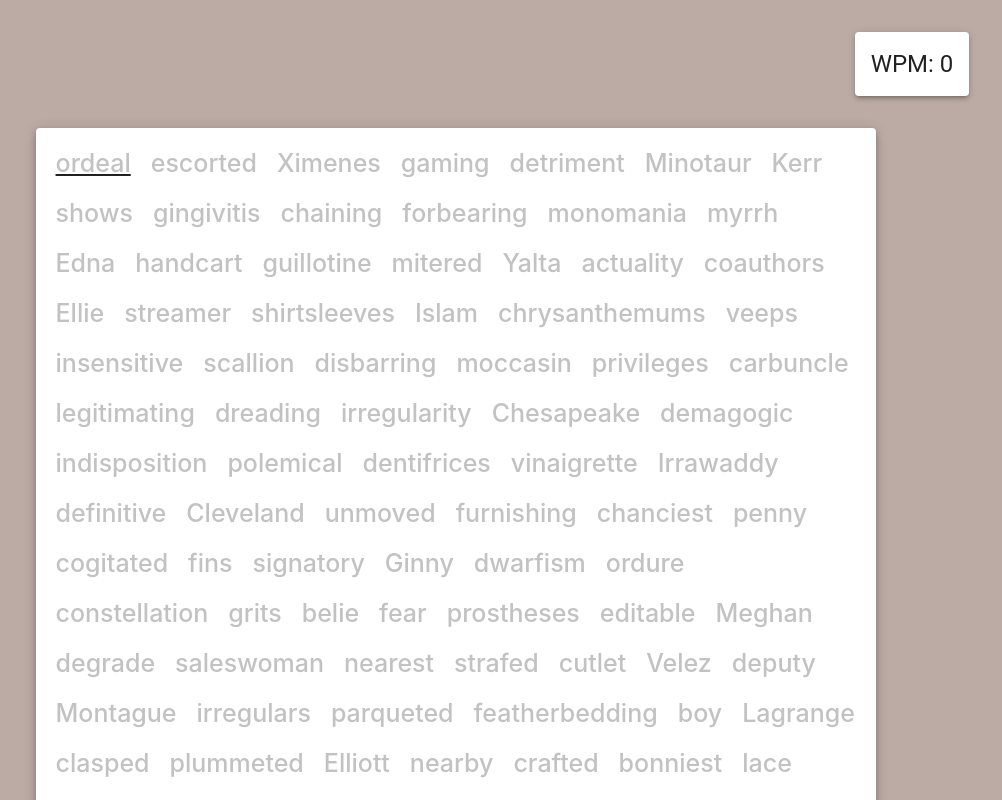
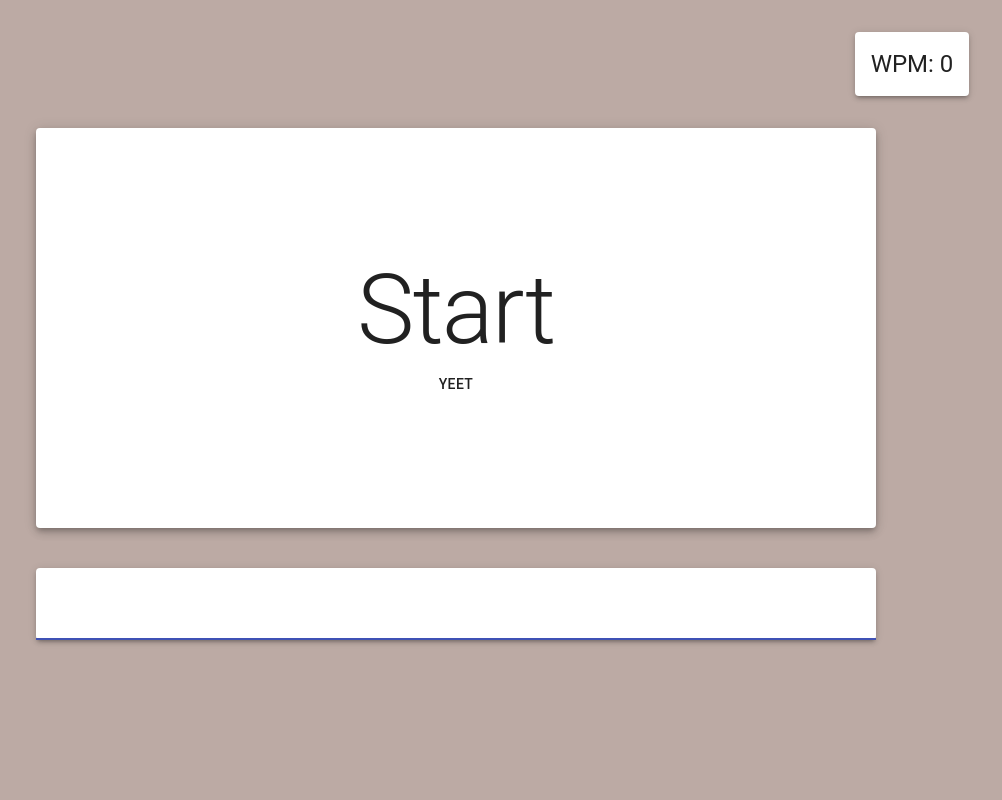
Before and after one commit to AD9000/Dvorak, a React (Create React App) app: page / in a window 1280 px wide. Shown: the top 800 px of the page, without its empty margins (184-1186 px from the left). Built offline with nearby package versions, Linux system fonts and the light colour scheme.

Commit message:
some stability changes + some refactoring

```diff
--- a/src/components/App.tsx
+++ b/src/components/App.tsx
@@ -5,6 +5,7 @@ import { Word, AppContext } from "./Context";
 import "./App.css";
 import { HighlightColors, ThemeColor } from "./Colors";
 import { makeStyles, Theme, createStyles, colors } from "@material-ui/core";
+import { WORD_COUNT } from "./constants";
 
 // What a legend
 const durstenfeldShuffle = (array: string[]) => {
@@ -23,6 +24,8 @@ const App = () => {
   const [wpm, setWpm] = useState<number>(0);
   const [timer, setTimer] = useState<number>(0);
   const [charCount, setCharCount] = useState<number>(0);
+  const [started, setStarted] = useState<boolean>(false);
+  const [time, setTime] = useState<number>(-1);
 
   // imagine not using a hardcoded list of words
   // Jk, this is temporary
@@ -57,26 +60,37 @@ const App = () => {
 
     // Calculate wpm based on ((words completed)/(time elapsed))
     const charsCompleted = charCount;
-    const elapsedSeconds = (Date.now() - timer) / 1000;
+    const elapsedSeconds = Math.max((Date.now() - timer) / 1000, 1);
 
     // a word is 5 characters
     return Math.round((charsCompleted / (5 * elapsedSeconds)) * 60);
   };
 
   const getCharCount = () => {
-    if (currentWord <= 0) {
-      return 0;
+    if (currentWord === 0) {
+      return entered.length;
     }
     return charCount + words[currentWord - 1].word.length;
   };
 
   const startTimer = () => {
     // no need for an active timer
-    if (timer) {
+    if (started) {
       return;
     } else {
       // timer is set to the current time
-      setTimer(Date.now());
+      setTimeout(() => {
+        setTimer(Date.now());
+        setStarted(true);
+      }, 1000);
+    }
+  };
+
+  const stopTimer = () => {
+    if (!started) {
+      return;
+    } else {
+      setStarted(false);
     }
   };
 
@@ -84,34 +98,34 @@ const App = () => {
     setCurrentWord(currentWord + 1);
   };
 
+  const tick = () => {
+    if (time > 100) {
+      setTime(0);
+    } else {
+      setTime(time + 1);
+    }
+  };
+
   useEffect(() => {
     setCharCount(getCharCount());
-    const pollCharCount = setInterval(() => {
-      setCharCount(getCharCount());
-    }, 2000);
-
-    return () => {
-      clearInterval(pollCharCount);
-    };
-  }, [currentWord]);
+    setTimeout(tick, 2000);
+  }, [time]);
 
   useEffect(() => {
-    setWpm(getWPM());
-    const pollWPM = setInterval(() => {
-      setCharCount(getCharCount());
-    }, 2000);
-
-    return () => {
-      clearInterval(pollWPM);
-    };
-  }, [charCount]);
+    if (started) {
+      setWpm(getWPM());
+      if (time === -1) {
+        tick();
+      }
+    }
+  }, [charCount, started]);
 
   useEffect(() => {
     getWords(setWords);
   }, []);
 
   useEffect(() => {
-    setDisplayedWords(words.slice(0, 100));
+    setDisplayedWords(words.slice(0, WORD_COUNT));
   }, [words]);
 
   return (
@@ -128,6 +142,9 @@ const App = () => {
         setEntered,
         wpm,
         startTimer,
+        stopTimer,
+        started,
+        setStarted,
       }}
     >
       <Wrapper>
--- a/src/components/Arena/Input.tsx
+++ b/src/components/Arena/Input.tsx
@@ -1,9 +1,10 @@
-import React, { ChangeEvent, useRef } from "react";
+import React, { ChangeEvent, useContext, useRef } from "react";
 import TextField from "@material-ui/core/TextField";
 import { makeStyles } from "@material-ui/core/styles";
 
 import { HighlightColors } from "../Colors";
 import { AppContext, Word } from "../Context";
+import { WORD_COUNT } from "../constants";
 
 const useStyles = makeStyles({
   root: {
@@ -26,6 +27,7 @@ interface handleWordUpdateProps {
   clearInput: Function;
   setEntered: Function;
   startTimer: Function;
+  stopTimer: Function;
 }
 
 // Checking and updating highlights if needed
@@ -38,6 +40,7 @@ const handleWordUpdate = ({
   clearInput,
   setEntered,
   startTimer,
+  stopTimer,
 }: handleWordUpdateProps) => {
   const entered = e.target.value;
   setEntered(entered);
@@ -45,6 +48,10 @@ const handleWordUpdate = ({
   // start timer
   if (currentIndex === 0 && entered) {
     startTimer();
+  }
+
+  if (currentIndex >= WORD_COUNT) {
+    return;
   }
 
   const currentWord = displayedWords[currentIndex];
@@ -68,11 +75,25 @@ const handleWordUpdate = ({
     clearInput();
     nextWord();
   }
+
+  if (currentIndex >= 99) {
+    stopTimer();
+  }
 };
 
 const UserInput = () => {
-  const ref = useRef<HTMLDivElement>(null);
+  const ref = useRef<HTMLInputElement>(null);
   const classes = useStyles();
+
+  const {
+    displayedWords,
+    currentWord,
+    updateWord,
+    nextWord,
+    setEntered,
+    startTimer,
+    stopTimer,
+  } = useContext(AppContext);
 
   const clearInput = () => {
     if (!ref.current) {
@@ -82,18 +103,10 @@ const UserInput = () => {
   };
 
   return (
-    <AppContext.Consumer>
-      {({
-        displayedWords,
-        currentWord,
-        updateWord,
-        nextWord,
-        setEntered,
-        startTimer,
-      }) => {
-        return (
     <TextField
       ref={ref}
+      inputRef={(input) => input && input.focus()}
+      autoFocus
       fullWidth
       onChange={(e) =>
         handleWordUpdate({
@@ -105,6 +118,7 @@ const UserInput = () => {
           clearInput,
           setEntered,
           startTimer,
+          stopTimer,
         })
       }
       InputProps={{
@@ -115,9 +129,6 @@ const UserInput = () => {
       }}
     />
   );
-      }}
-    </AppContext.Consumer>
-  );
 };
 
 export { UserInput as default };
--- a/src/components/Arena/arena.tsx
+++ b/src/components/Arena/arena.tsx
@@ -1,5 +1,5 @@
 import React, { useContext } from "react";
-import { Grid, Paper, Typography } from "@material-ui/core";
+import { Box, Grid, Paper, Typography, Button } from "@material-ui/core";
 import UserInput from "./Input";
 import { HighlightColors, ThemeColor } from "../Colors";
 import { AppContext } from "../Context";
@@ -55,9 +55,7 @@ const compare = ({ entered, word }: compareProps) => {
 };
 
 const Display = () => {
-  return (
-    <AppContext.Consumer>
-      {({ displayedWords, entered, currentWord }) => {
+  const { displayedWords, entered, currentWord } = useContext(AppContext);
   return (
     <div style={{ display: "flex", flexWrap: "wrap", padding: "10px" }}>
       {displayedWords.map((word, i) => (
@@ -70,9 +68,6 @@ const Display = () => {
         />
       ))}
     </div>
-        );
-      }}
-    </AppContext.Consumer>
   );
 };
 
@@ -98,7 +93,40 @@ const DisplayBar = () => {
   );
 };
 
+const startPractice = (
+  e: React.MouseEvent<HTMLButtonElement, MouseEvent>,
+  setStarted: Function,
+  startTimer: Function
+) => {
+  e.preventDefault();
+  setStarted(true);
+
+  setTimeout(() => startTimer(), 1000);
+};
+
+const Starter = () => {
+  const { setStarted, startTimer } = useContext(AppContext);
+  return (
+    <Box
+      style={{
+        display: "flex",
+        flex: 1,
+        justifyContent: "center",
+        alignItems: "center",
+        flexDirection: "column",
+      }}
+    >
+      <Typography variant="h1">Start</Typography>
+      <Button onClick={(e) => startPractice(e, setStarted, startTimer)}>
+        Yeet
+      </Button>
+    </Box>
+  );
+};
+
 const Arena = () => {
+  const { started } = useContext(AppContext);
+
   return (
     <Grid container direction="column">
       <DisplayBar />
@@ -107,8 +135,16 @@ const Arena = () => {
         <Grid item container xs={10}>
           <Grid item container style={{ justifyContent: "center" }}>
             <Grid item xs={10}>
-              <Paper elevation={5} style={{ margin: "1.5rem" }}>
-                <Display />
+              <Paper
+                elevation={5}
+                style={{
+                  margin: "1.5rem",
+                  display: "flex",
+                  flexGrow: 1,
+                  minHeight: 400,
+                }}
+              >
+                {started ? <Display /> : <Starter />}
               </Paper>
             </Grid>
           </Grid>
--- a/src/components/Context.tsx
+++ b/src/components/Context.tsx
@@ -18,6 +18,9 @@ interface WordsContext {
   setEntered: Function;
   wpm: number;
   startTimer: Function;
+  stopTimer: Function;
+  started: boolean;
+  setStarted: Function;
 }
 
 const AppContext = React.createContext<WordsContext>({
@@ -32,6 +35,9 @@ const AppContext = React.createContext<WordsContext>({
   setEntered: () => {},
   wpm: 0,
   startTimer: () => {},
+  stopTimer: () => {},
+  started: false,
+  setStarted: () => {},
 });
 
 export { AppContext };
--- /dev/null
+++ b/src/components/constants.ts
@@ -0,0 +1 @@
+export const WORD_COUNT = 100;
```
Lines whose indentation alone changed are shown as unchanged.
